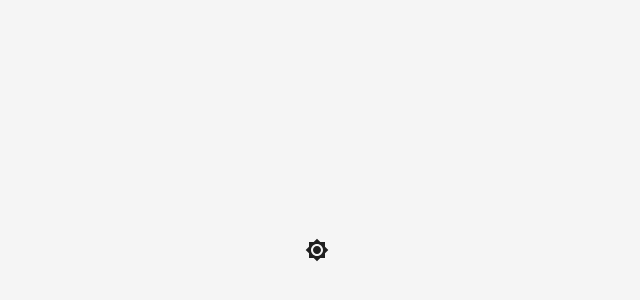
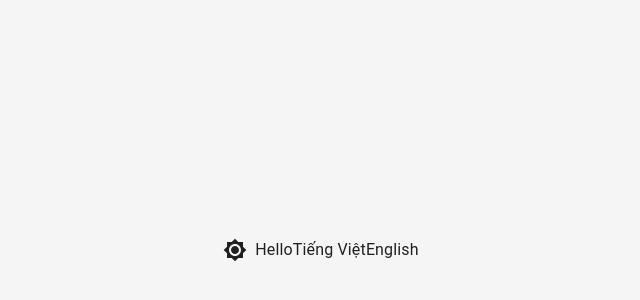
Before and after one commit to kduytran443/online-learning-platform-frontend, a React (Create React App) app in the folder olp-frontend-app/: page /about in a window 1280 px wide. Shown: the part 150-450 px from the top of the page, without its empty margins (323-963 px from the left). Built offline with nearby package versions, Linux system fonts and the light colour scheme.

Commit message:
apply i18n for multiple languages

```diff
--- a/olp-frontend-app/package.json
+++ b/olp-frontend-app/package.json
@@ -21,8 +21,11 @@
     "@types/react-dom": "^18.3.5",
     "ajv": "^8.0.0",
     "axios": "^1.7.9",
+    "i18next": "^25.2.1",
+    "i18next-browser-languagedetector": "^8.1.0",
     "react": "^19.0.0",
     "react-dom": "^19.0.0",
+    "react-i18next": "^15.5.2",
     "react-redux": "^9.2.0",
     "react-router-dom": "^7.1.5",
     "react-scripts": "5.0.1",
--- a/olp-frontend-app/src/App.tsx
+++ b/olp-frontend-app/src/App.tsx
@@ -6,9 +6,13 @@ import { DashboardLayout } from 'layouts/DashboardLayout';
 import 'tippy.js/dist/tippy.css';
 import { Container, useTheme } from '@mui/material';
 import ToggleThemeButton from 'components/ToggleThemeButton';
+import "./i18n";
+import { useTranslation } from 'react-i18next';
+import i18n from './i18n';
 
 function App() {
   const theme = useTheme();
+  const { t } = useTranslation();
 
   return (
     <Container
@@ -19,6 +23,7 @@ function App() {
         display: "flex",
         alignItems: "center",
         justifyContent: "center",
+        transition: 'all 0.3s ease',
         height: "100vh"
       }}>
       {/* <BrowserRouter>
@@ -28,6 +33,9 @@ function App() {
         </Routes>
       </BrowserRouter> */}
       <ToggleThemeButton />
+      {t('hello')}
+      <button onClick={() => i18n.changeLanguage('vi')}>Tiếng Việt</button>
+      <button onClick={() => i18n.changeLanguage('en')}>English</button>
     </Container>
   );
 }
--- /dev/null
+++ b/olp-frontend-app/src/i18n/index.ts
@@ -0,0 +1,24 @@
+import i18n from 'i18next';
+import { initReactI18next } from 'react-i18next';
+import LanguageDetector from 'i18next-browser-languagedetector';
+
+i18n
+  .use(LanguageDetector)
+  .use(initReactI18next)
+  .init({
+    fallbackLng: 'en',
+    debug: true,
+    interpolation: {
+      escapeValue: false,
+    },
+    resources: {
+      en: {
+        translation: require('./locales/en/translation.json'),
+      },
+      vi: {
+        translation: require('./locales/vi/translation.json'),
+      },
+    },
+  });
+
+export default i18n;
--- /dev/null
+++ b/olp-frontend-app/src/i18n/locales/en/translation.json
@@ -0,0 +1,4 @@
+{
+  "hello": "Hello",
+  "toggle_theme": "Toggle Theme"
+}
--- /dev/null
+++ b/olp-frontend-app/src/i18n/locales/vi/translation.json
@@ -0,0 +1,4 @@
+{
+  "hello": "Xin chào",
+  "toggle_theme": "Chuyển chế độ"
+}
```
Also changed, not shown: 1 other file (tests, documents, lock files or other folders).
